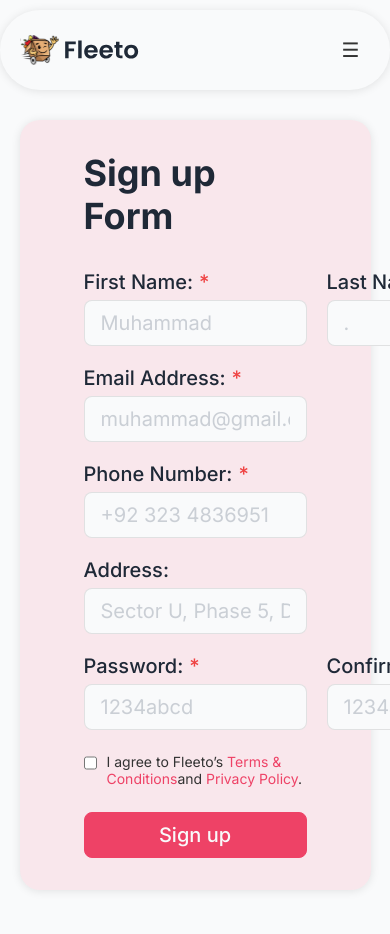
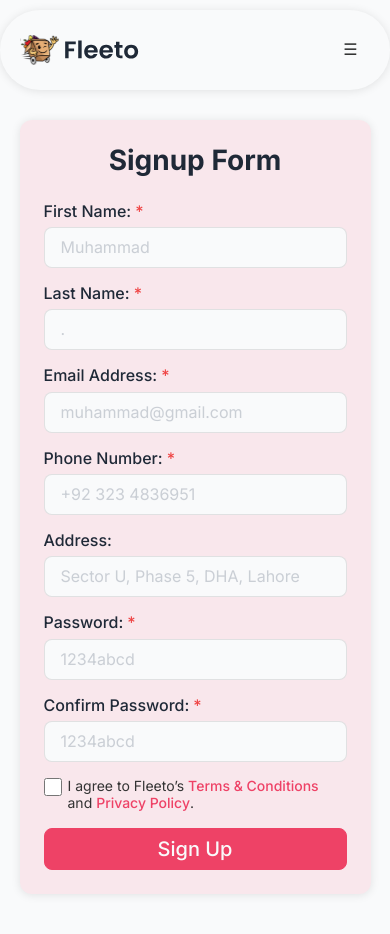
Before and after one commit to Usman-Alam/Fleeto-Web-Applicaiton, a Next.js app: page /signup in a window 390 px wide. Shown: the top 934 px of the page. Built offline with nearby package versions, Linux system fonts and the light colour scheme.

Commit message:
General Responsiveness update + Login Form Basic Structure

```diff
--- a/src/app/(pages)/login/page.tsx
+++ b/src/app/(pages)/login/page.tsx
@@ -1,7 +1,31 @@
+"use client";
+
+import { useState } from "react";
+import FormTemplatePage from "@components/FormTemplatePage";
+
 export default function Login() {
-    return (
-      <div>
-        Login
-      </div>
-    );
-  }
+  const [formData, setFormData] = useState({
+    email: "",
+    password: "",
+  });
+
+  const handleChange = (e: React.ChangeEvent<HTMLInputElement>) => {
+    setFormData({ ...formData, [e.target.name]: e.target.value });
+  };
+
+  const handleSubmit = async (e: React.FormEvent) => {
+    e.preventDefault();
+  };
+
+  return (
+    <FormTemplatePage
+      title="Login Form"
+      fields={[
+        { label: "Email Address", type: "email", name: "email", placeholder: "muhammad@gmail.com", value: formData.email, onChange: handleChange, required: true },
+        { label: "Password", type: "password", name: "password", placeholder: "1234abcd", value: formData.password, onChange: handleChange, required: true },
+      ]}
+      buttonText="Log in"
+      onSubmit={handleSubmit}
+    />
+  );
+}
--- a/src/app/(pages)/signup/page.tsx
+++ b/src/app/(pages)/signup/page.tsx
@@ -1,8 +1,7 @@
-'use client';
+"use client";
 
-import InputField from "@/components/InputField";
-import SiteButton from "@/components/SiteButton";
 import { useState } from "react";
+import FormTemplatePage from "@components/FormTemplatePage";
 
 export default function Signup() {
   const [formData, setFormData] = useState({
@@ -23,135 +22,38 @@ export default function Signup() {
   const handleSubmit = async (e: React.FormEvent) => {
     e.preventDefault();
     try {
-      const response = await fetch("api/auth/signup", {
+      const response = await fetch("/api/auth/signup", {
         method: "POST",
         headers: { "Content-Type": "application/json" },
         body: JSON.stringify(formData),
       });
+
       if (!response.ok) {
         throw new Error(`HTTP error! Status: ${response.status}`);
       }
 
       const data = await response.json();
       alert(JSON.stringify(data));
-
     } catch (err) {
       console.error("Error:", err);
     }
   };
 
   return (
-    <div className="w-[var(--section-width)] flex flex-row justify-center items-center">
-      <div
-        className="flex flex-col justify-center items-center p-[32px_64px] gap-[32px] w-full max-w-[800px] bg-[var(--bg2)] rounded-[20px]"
-        style={{ boxShadow: "0px 1px 10px var(--shadow)", }}
-      >
-        <h3>Sign up Form</h3>
-
-        <form onSubmit={handleSubmit} className="flex flex-col gap-[24px] w-full">
-          <div className="flex flex-col gap-[20px] w-full">
-            <div className="flex flex-row gap-[20px] w-full">
-              {/* First Name Field */}
-              <InputField
-                label="First Name"
-                type="text"
-                name="firstname"
-                placeholder="Muhammad"
-                value={formData.firstname}
-                onChange={handleChange}
-                required
-              />
-
-              {/* Last Name Field */}
-              <InputField
-                label="Last Name"
-                type="text"
-                name="lastname"
-                placeholder="."
-                value={formData.lastname}
-                onChange={handleChange}
-                required
-              />
-            </div>
-
-            {/* Email Field */}
-            <InputField
-              label="Email Address"
-              type="email"
-              name="email"
-              placeholder="muhammad@gmail.com"
-              value={formData.email}
-              onChange={handleChange}
-              required
-            />
-
-            {/* Phone Field */}
-            <InputField
-              label="Phone Number"
-              type="tel"
-              name="phone"
-              placeholder="+92 323 4836951"
-              value={formData.phone}
-              onChange={handleChange}
-              required
-            />
-
-            {/* Address Field */}
-            <InputField
-              label="Address"
-              type="text"
-              name="address"
-              placeholder="Sector U, Phase 5, DHA, Lahore"
-              value={formData.address}
-              onChange={handleChange}
-            />
-
-
-            <div className="flex flex-row gap-[20px] w-full">
-              {/* Password Field */}
-              <InputField
-                label="Password"
-                type="password"
-                name="password"
-                placeholder="1234abcd"
-                value={formData.password}
-                onChange={handleChange}
-                required
-              />
-
-              {/* Confirm Password Field */}
-              <InputField
-                label="Confirm Password"
-                type="password"
-                name="confirmPassword"
-                placeholder="1234abcd"
-                value={formData.confirmPassword}
-                onChange={handleChange}
-                required
-              />
-            </div>
-          </div>
-
-          {/* Terms & Conditions, Privacy Policy */}
-          <div className="flex flex-row items-start gap-[10px]">
-            <input
-              type="checkbox"
-              id="terms"
-              checked={formData.terms}
-              onChange={(e) => setFormData({ ...formData, terms: e.target.checked })}
-              required
-              className="w-[18px] h-[18px] accent-[var(--accent)] cursor-pointer"
-            />
-            <label htmlFor="terms" className="text-[14px]">
-              I agree to Fleeto’s <a href="/terms-and-conditions" className="text-[var(--accent)]">Terms & Conditions</a>
-              and <a href="/privacy-policy" className="text-[var(--accent)]">Privacy Policy</a>.
-            </label>
-          </div>
-
-          {/* Submit Button */}
-          <SiteButton text="Sign up" variant="filled" type="submit" />
-        </form>
-      </div>
-    </div>
+    <FormTemplatePage
+      title="Signup Form"
+      fields={[
+        { label: "First Name", type: "text", name: "firstname", placeholder: "Muhammad", value: formData.firstname, onChange: handleChange, required: true },
+        { label: "Last Name", type: "text", name: "lastname", placeholder: ".", value: formData.lastname, onChange: handleChange, required: true },
+        { label: "Email Address", type: "email", name: "email", placeholder: "muhammad@gmail.com", value: formData.email, onChange: handleChange, required: true },
+        { label: "Phone Number", type: "tel", name: "phone", placeholder: "+92 323 4836951", value: formData.phone, onChange: handleChange, required: true },
+        { label: "Address", type: "text", name: "address", placeholder: "Sector U, Phase 5, DHA, Lahore", value: formData.address, onChange: handleChange },
+        { label: "Password", type: "password", name: "password", placeholder: "1234abcd", value: formData.password, onChange: handleChange, required: true },
+        { label: "Confirm Password", type: "password", name: "confirmPassword", placeholder: "1234abcd", value: formData.confirmPassword, onChange: handleChange, required: true },
+      ]}
+      showTerms={true}
+      buttonText="Sign Up"
+      onSubmit={handleSubmit}
+    />
   );
 }
--- a/src/app/globals.css
+++ b/src/app/globals.css
@@ -27,12 +27,8 @@
 
   --section-width: 87%;
   --section-max-width: 1252px;
-}
-
-@media (max-width: 767px) {
-  :root {
-    --section-width: 90%;
-  }
+  --section-top-padding: 120px;
+  --page-top-padding: 160px;
 }
 
 @media (prefers-color-scheme: dark) {
@@ -78,7 +74,6 @@ body {
   font-size: 20px;
   line-height: 1.2;
   color: var(--body);
-  overflow-x: clip;
   display: flex;
   flex-direction: column;
   align-items: center;
@@ -105,3 +100,43 @@ h3 {
   font-weight: 700;
   color: var(--heading);
 }
+
+@media (max-width: 1023px) {
+  :root {
+    --section-top-padding: 100px;
+    --page-top-padding: 120px;
+  }
+
+  body {
+    font-size: 18px;
+  }
+
+  h1 {
+    font-size: 48px;
+  }
+
+  h2 {
+    font-size: 36px;
+  }
+
+  h3 {
+    font-size: 32px;
+  }
+}
+
+@media (max-width: 767px) {
+  :root {
+    --section-width: 90%;
+    --section-top-padding: 64px;
+  }
+
+  body {
+    font-size: 16px;
+  }
+
+  h1,
+  h2,
+  h3 {
+    font-size: 28px;
+  }
+}
--- a/src/app/layout.tsx
+++ b/src/app/layout.tsx
@@ -13,8 +13,8 @@ export const metadata: Metadata = {
 export default function RootLayout({ children }: { children: React.ReactNode }) {
   return (
     <html lang="en" className={inter.variable}>
-      <body className={`${inter.className} pt-[120px] lg:pt-[160px] pb-[80px]`}>
-        <div className="flex flex-col items-center justify-center w-full h-full max-w-[1440px] overflow-x-clip">
+      <body className={`${inter.className} flex flex-col items-top justify-center pb-[80px]`}>
+        <div className="flex flex-col items-center justify-center w-[100%] h-full max-w-[1440px] overflow-x-clip">
           <Navbar />
           {children}
         </div>
--- a/src/app/page.tsx
+++ b/src/app/page.tsx
@@ -1,6 +1,6 @@
 export default function Home() {
   return (
-    <div className="w-[var(--section-width)] h-screen bg-[red]">
+    <div className="w-[var(--section-width)] h-screen bg-[red] hover:bg-[blue] mt-[var(--page-top-padding)]">
     </div>
   );
 }
--- /dev/null
+++ b/src/components/FormTemplatePage.tsx
@@ -0,0 +1,93 @@
+import InputField from "@components/InputField";
+import SiteButton from "@components/SiteButton";
+
+interface FormTemplateProps {
+    title: string;
+    fields: {
+        label: string;
+        type: string;
+        name: string;
+        placeholder: string;
+        value: string;
+        onChange: (e: React.ChangeEvent<HTMLInputElement>) => void;
+        required?: boolean;
+    }[];
+    showTerms?: boolean;
+    buttonText: string;
+    onSubmit: (e: React.FormEvent) => void;
+}
+
+export default function FormTemplatePage({
+    title,
+    fields,
+    showTerms = false,
+    buttonText,
+    onSubmit,
+}: FormTemplateProps) {
+    return (
+        <div className="w-[var(--section-width)] flex flex-row justify-center items-center pt-[var(--page-top-padding)]">
+            <div
+                className="flex flex-col justify-center items-center lg:p-[32px_64px] md:p-[28px_32px] p-[24px_24px] lg:gap-[32px] md:gap-[28px] gap-[24px] w-full lg:max-w-[800px] bg-[var(--bg2)] md:rounded-[20px] rounded-[12px]"
+                style={{ boxShadow: "0px 1px 10px var(--shadow)" }}
+            >
+                <h3>{title}</h3>
+
+                <form onSubmit={onSubmit} className="flex flex-col lg:gap-[24px] md:gap-[20px] gap-[16px] w-full">
+                    {fields.length > 5 ? (
+                        <div className="flex flex-col md:gap-[20px] gap-[16px] w-full">
+                            {/* First Two Fields */}
+                            <div className="grid md:grid-cols-2 grid-cols-1 md:gap-[20px] gap-[16px] w-full">
+                                <InputField {...fields[0]} />
+                                <InputField {...fields[1]} />
+                            </div>
+
+                            {/* Middle Fields */}
+                            {fields.slice(2, -2).map((field, index) => (
+                                <InputField key={index} {...field} />
+                            ))}
+
+                            {/* Last Two Fields */}
+                            <div className="grid md:grid-cols-2 grid-cols-1 md:gap-[20px] gap-[16px] w-full">
+                                <InputField {...fields[fields.length - 2]} />
+                                <InputField {...fields[fields.length - 1]} />
+                            </div>
+                        </div>
+                    ) : (
+                        // If 5 or fewer fields, keep them all in a single-column layout
+                        <div className="flex flex-col md:gap-[20px] gap-[16px] w-full">
+                            {fields.map((field, index) => (
+                                <InputField key={index} {...field} />
+                            ))}
+                        </div>
+                    )}
+
+                    {/* Terms & Conditions */}
+                    {showTerms && (
+                        <div className="flex flex-row items-start md:gap-[10px] gap-[6px]">
+                            <input
+                                type="checkbox"
+                                id="terms"
+                                required
+                                className="w-[18px] h-[18px] flex-shrink-0 accent-[var(--accent)] cursor-pointer"
+                            />
+                            <label htmlFor="terms" className="text-[14px]">
+                                I agree to Fleeto’s{" "}
+                                <a href="/terms-and-conditions" className="text-[var(--accent)] font-medium">
+                                    Terms & Conditions
+                                </a>{" "}
+                                and{" "}
+                                <a href="/privacy-policy" className="text-[var(--accent)] font-medium">
+                                    Privacy Policy
+                                </a>
+                                .
+                            </label>
+                        </div>
+                    )}
+
+                    {/* Submit Button */}
+                    <SiteButton text={buttonText} variant="filled" type="submit" />
+                </form>
+            </div>
+        </div>
+    );
+}
--- a/src/components/InputField.tsx
+++ b/src/components/InputField.tsx
@@ -23,13 +23,13 @@ export default function InputField({
 }: InputFieldProps) {
     return (
         <div className="flex flex-col items-stretch gap-[6px] w-full">
-            <div className="flex flex-row gap-[20px] items-center justify-between">
-                <label className="font-medium text-[20px] text-[var(--heading)] flex items-center gap-[6px]">
+            <div className="flex flex-row gap-[16px] items-center justify-between">
+                <label className="font-medium text-[var(--heading)] flex items-center gap-[4px]">
                     {label}:
                     {required && <span className="text-[var(--error)]">*</span>}
                 </label>
                 {showForgot && (
-                    <Link href="/forgot-password" className="text-[var(--info)] text-[18px] font-medium hover:underline">
+                    <Link href="/forgot-password" className="text-[var(--info)] font-medium hover:underline">
                         Forgot?
                     </Link>
                 )}
@@ -41,7 +41,7 @@ export default function InputField({
                 placeholder={placeholder}
                 value={value}
                 onChange={onChange}
-                className={`p-[10px] px-4 text-[20px] bg-[var(--white)] border border-[var(--shadow)] rounded-[8px] focus:outline-none focus:border-[var(--accent)]
+                className={`p-[10px] px-4 bg-[var(--white)] border border-[var(--shadow)] rounded-[8px] focus:outline-none focus:border-[var(--accent)]
                     ${value.length === 0 ? "text-[var(--disabled)]" : "text-[var(--body)]"}
                     autofill:!text-[20px] autofill:!text-[var(--body)] autofill:!bg-[var(--white)]`}
                 required={required}
--- a/src/components/NavBar.tsx
+++ b/src/components/NavBar.tsx
@@ -32,7 +32,7 @@ export default function Navbar() {
     }, [isOpen]);
 
     return (
-        <nav className="fixed top-0 left-0 w-screen h-[100px] lg:h-[120px] z-[100] flex flex-row justify-center items-center py-[10px]">
+        <nav className="fixed top-0 left-0 w-[100%] h-[100px] lg:h-[120px] z-[100] flex flex-row justify-center items-center py-[10px]">
             <div
                 className="flex flex-row justify-between items-center w-full md:w-[calc(var(--section-width)+60px)] h-auto md:max-w-[calc(var(--section-max-width)+60px)] px-[5%] md:px-[30px] py-[20px] bg-[var(--white)] rounded-full"
                 style={{ boxShadow: "0px 1px 10px var(--shadow)", }}
@@ -45,7 +45,7 @@ export default function Navbar() {
                             <Link
                                 key={link.href}
                                 href={link.href}
-                                className="flex flex-col justify-center items-start gap-[2px] text-[var(--body)]"
+                                className="flex flex-col justify-center items-start gap-[2px] text-[var(--body)] text-[20px]"
                             >
                                 {link.name}
                                 <div className="h-[2px] w-0 bg-[var(--accent)]"></div>
@@ -89,7 +89,7 @@ export default function Navbar() {
                                 key={link.href}
                                 href={link.href}
                                 onClick={() => setIsOpen(false)}
-                                className="text-[var(--body)]"
+                                className="text-[var(--body)] text-[20px]"
                             >
                                 {link.name}
                             </Link>
--- a/src/components/SiteButton.tsx
+++ b/src/components/SiteButton.tsx
@@ -16,7 +16,7 @@ export default function SiteButton({
     type = "button",
 }: ButtonProps) {
     const baseStyles =
-        "flex flex-row justify-center items-center px-[16px] py-[10px] w-auto h-auto rounded-[8px] font-medium border border-[var(--accent)]";
+        "flex flex-row justify-center items-center p-[8px_12px] lg:p-[10px_16px] w-auto h-auto rounded-[8px] font-medium text-[20px] border border-[var(--accent)]";
 
     const variantStyles = {
         filled: "bg-[var(--accent)] text-[var(--white)]",
```
Also changed, not shown: 1 other file (tests, documents, lock files or other folders).
